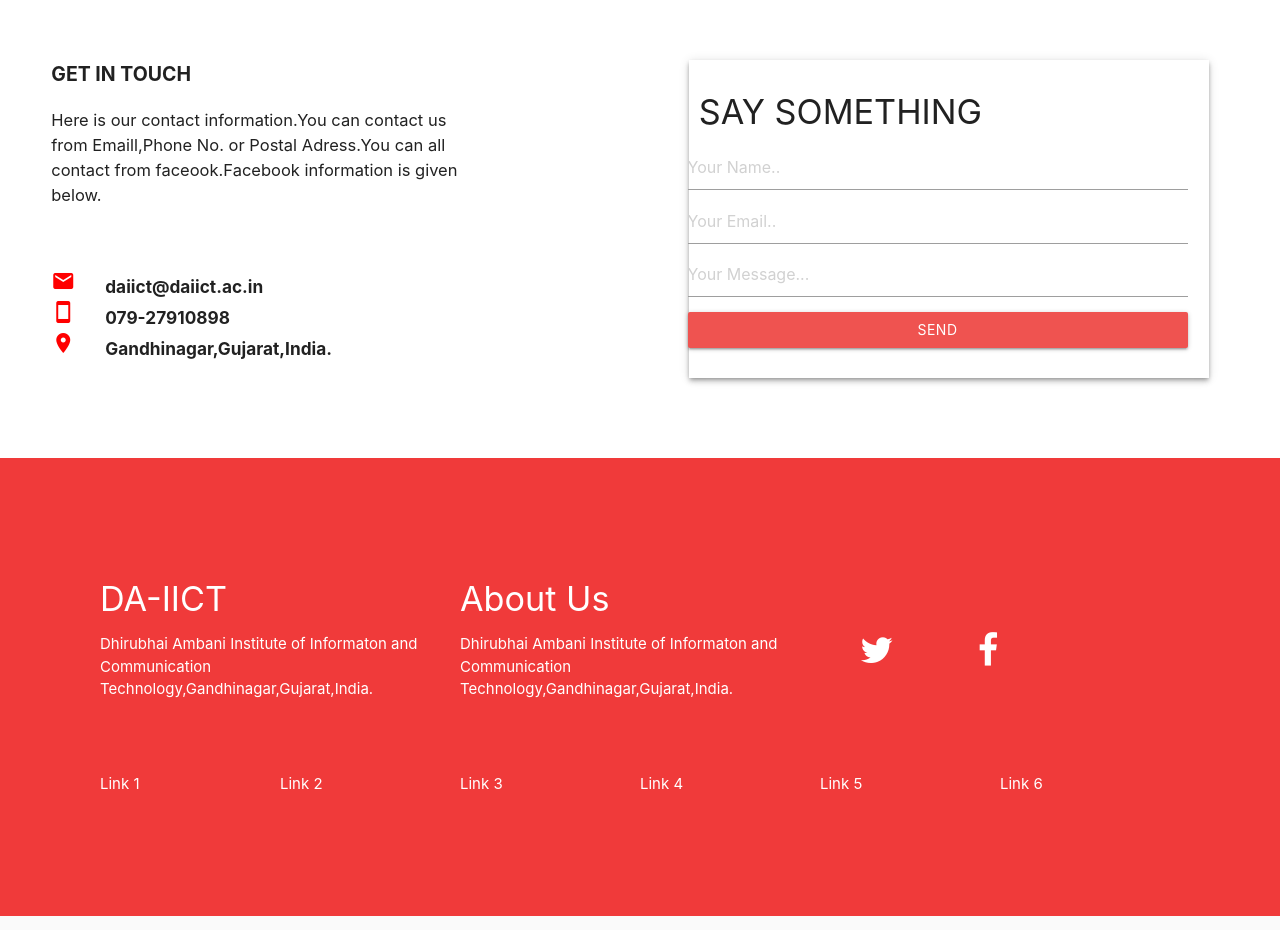
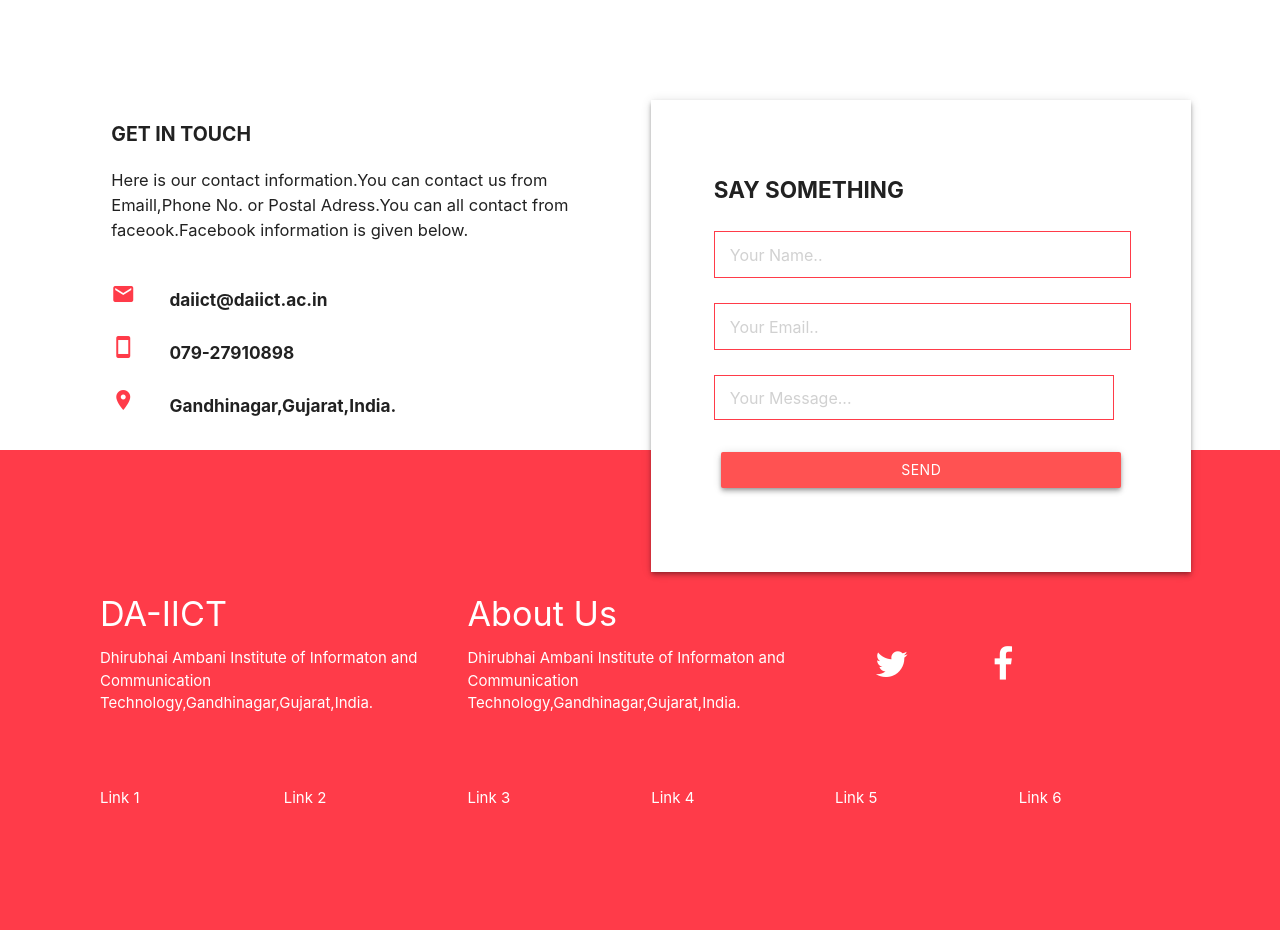
Before and after one commit to anuragagarwal561994/Placement-Portal, a plain HTML site: page example.html in a window 1280 px wide. Drawn offline with nearby package versions, Linux system fonts and the light colour scheme.

Commit message:
Makes changes in indentation, removed repeated ids and unsued classes and ids. Changes the font sizes from percentage to em. Made some other changes in positions etc. to make it look much more like the template

```diff
--- a/example.html
+++ b/example.html
@@ -12,98 +12,89 @@
         * {
             box-sizing: border-box;
         }
-        body{
-            background-color:#fafafa;
+
+        #main2 {
+            padding: 100px;
+            color: white;
+            background-color: #FF3B49;
         }
-        #super-main{
+
+        #div2 {
+            padding-right: 100px;
+            padding-top: 100px;
+        }
+
+        #d1m {
+            padding-left: 100px;
+            padding-top: 100px;
+        }
+
+        #form1 {
             background-color: white;
-            margin:200px 200px 200px 200px;
+            padding: 50px 70px 120px;
         }
-        #div1{
-            float:left;
-            background-color:white;
-        }
-        #div2{
-            float:left;
-        }
-        #main2{
-            padding:100px;
-            color:white;
-            background-color:rgba(240, 56, 56, 0.99);
 
-        }
-        #div2{
-            padding:60px;
-        }
-        #d1m{
-            padding:80px;
-        }
-        #d2m{
-            text-align:center;
-            padding:30px;
-        }
-        #form1{
-            background-color:white;
-            padding:80px;
-        }
-        @media only screen and (max-width: 1300px) {
-            #super-main{
-                margin:0px 0px 0px 0px;
-            }
-            div{
-                width:100%;
-            }
-            #form1{
-                padding:10px;
-            }
-            #d1m{
-                padding:40px;
-            }
+        #form1 input, #form1 textarea {
+            border: 1px solid #FF3B49;
+            padding-left: 15px;
+            margin-left: -7.5px;
+            margin-bottom: 25px;
         }
     </style>
 </head>
 <body>
 
-    <div class="z-depth-1 col l12" id="super-main" >
-        <section id="main1" style="max-height:450px;">
+<div class="z-depth-1 col l12">
+    <section style="max-height:450px;">
         <div class="row">
-                <div class="container-fluid col s12 m12 l6" id="div1" >
+            <div class="container-fluid col s12 m12 l6">
                 <div id="d1m">
                     <div class="col s12 m12">
-                        <p style="font-size:130%;"><b>GET IN TOUCH</b><p>
-                        <p style="margin-right:80px;font-size:110%;">Here is our contact information.You can contact us from Emaill,Phone No. or Postal Adress.You can all contact from faceook.Facebook information is given below.</p><br><br>
-                    </div>
-                    <div class="col s12 m12">
-                    <i class="material-icons" style="color:red;">email</i><span style="margin-left:30px;font-size:115%;"><b>daiict@daiict.ac.in</b></span><br>
-                    <i class="material-icons" style="color:red;">stay_current_portrait</i><span style="margin-left:30px;font-size:115%;"><b>079-27910898</b></span><br>
-                    <i class="material-icons" style="color:red;">room</i><span style="margin-left:30px;font-size:115%;"><b>Gandhinagar,Gujarat,India.</b></span>
+                        <p style="font-size: 1.3em;">
+                            <b>GET IN TOUCH</b>
+                        <p>
+                        <p style="font-size: 1.1em;">
+                            Here is our contact information.You can contact us
+                            from Emaill,Phone No. or Postal Adress.You can all contact from faceook.Facebook information
+                            is given below.
+                        </p>
+                        <br>
+                        <i class="material-icons" style="color: #FF3B49;">email</i>
+                        <span style="margin-left:30px;font-size:1.15em;"><b>daiict@daiict.ac.in</b></span>
+                        <br><br>
+                        <i class="material-icons" style="color:#FF3B49;">stay_current_portrait</i>
+                        <span style="margin-left:30px;font-size:1.15em;"><b>079-27910898</b></span>
+                        <br><br>
+                        <i class="material-icons" style="color:#FF3B49;">room</i>
+                        <span style="margin-left:30px;font-size:1.15em;"><b>Gandhinagar,Gujarat,India.</b></span>
                     </div>
                 </div>
             </div>
-                <div class="container-fluid col s12 m12 l6 center-align" id="div2">
+            <div class="container-fluid col s12 m12 l6" id="div2">
                 <div class="z-depth-2" id="form1">
                     <div>
-                    <h4 class="left-align">SAY SOMETHING</h4>
+                        <p style="font-size: 1.5em; margin-left: -7.5px; margin-bottom: 25px"><b>SAY SOMETHING</b>
                     </div>
-                    <div class="row">
                     <form>
                         <input type="text" id="name" placeholder="Your Name..">
-                        <input type="text" id="name" placeholder="Your Email..">
-                        <textarea id="message" placeholder="Your Message..." class="materialize-textarea"></textarea>
-                        <button class="btn waves-effect waves-light red lighten-1 col l12 z-depth-1" type="submit" name="action">Send</button>
+                        <input type="text" id="email" placeholder="Your Email..">
+                            <textarea id="message" placeholder="Your Message..."
+                                      class="materialize-textarea"></textarea>
+                        <button class="btn waves-effect waves-light red accent-2 col l12 z-depth-2" type="submit"
+                                name="action" style="padding: 0 10px;">Send
+                        </button>
                     </form>
-                    </div>
                 </div>
             </div>
         </div>
     </section>
     <section id="main2">
         <div class="row" id="row2">
-            <div class="container-fluid col l4" id="footer1">
+            <div class="container-fluid col l4">
                 <h4>DA-IICT</h4>
                 <p>Dhirubhai Ambani Institute of Informaton and Communication Technology,Gandhinagar,Gujarat,India.</p>
             </div>
-            <div class="container-fluid col l4" id="footer1">
+            <div class="container-fluid col l4">
                 <h4>About Us</h4>
                 <p>Dhirubhai Ambani Institute of Informaton and Communication Technology,Gandhinagar,Gujarat,India.</p>
             </div>
```
Lines whose indentation alone changed are shown as unchanged.
